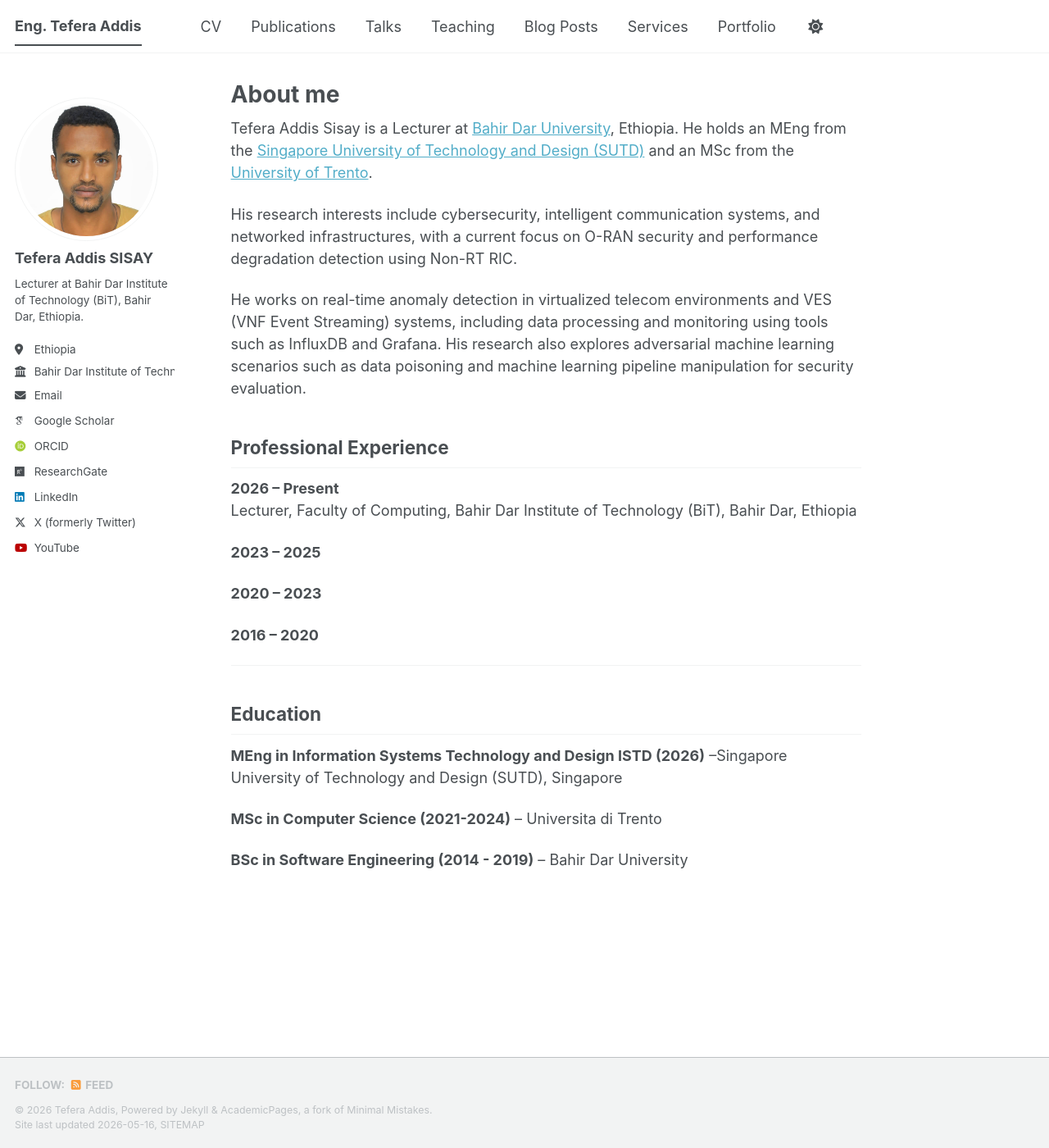
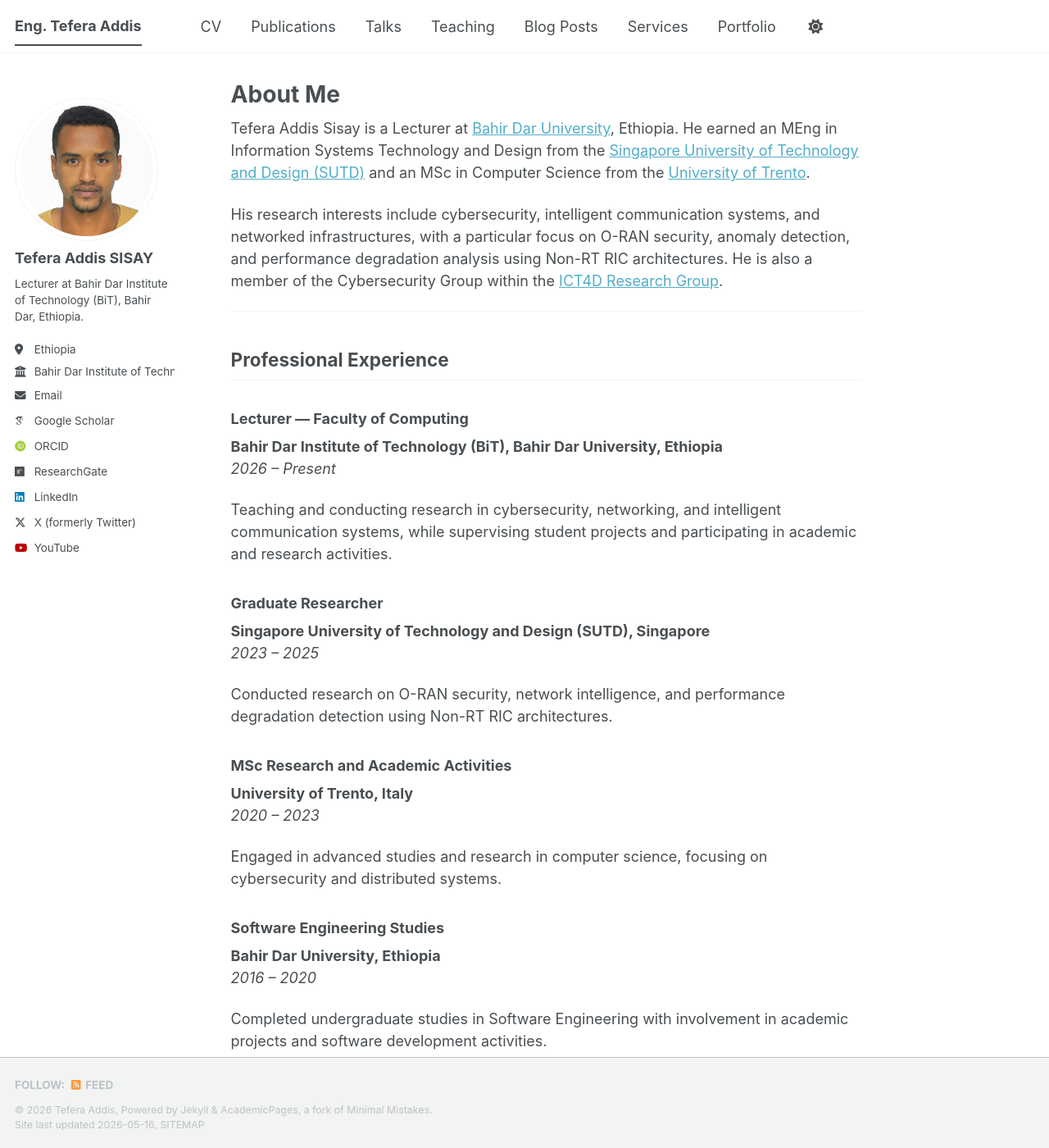
Before and after one commit to tefera-addis-sisay/tefera-addis-sisay.github.io, a Jekyll site: the page built from _pages/about.md, in a window 1280 px wide and 1400 px high. Shown: the whole window at 82% size. Built offline with Jekyll 4.4.1, drawn with Linux system fonts in a browser that asks for light colours; some web fonts are replaced; a script bundle is joined from its source files by our own code; library files that are not in the unit come from our copies; some of the changed text lies outside the part shown.

Commit message:
Revise About Me section with updated information
Updated personal and professional details, including education and research focus.

```diff
--- a/_pages/about.md
+++ b/_pages/about.md
@@ -1,36 +1,56 @@
 ---
 permalink: /
-title: "About me "
+title: "About Me"
 author_profile: true
 redirect_from:
   - /about/
   - /about.html
 ---
-Tefera Addis Sisay is a Lecturer at [Bahir Dar University](https://www.bdu.edu.et), Ethiopia. He holds an MEng from the [Singapore University of Technology and Design (SUTD)](https://www.sutd.edu.sg) and an MSc from the [University of Trento](https://www.unitn.it/en).
 
-His research interests include cybersecurity, intelligent communication systems, and networked infrastructures, with a current focus on O-RAN security and performance degradation detection using Non-RT RIC.
+Tefera Addis Sisay is a Lecturer at [Bahir Dar University](https://www.bdu.edu.et), Ethiopia. He earned an MEng in Information Systems Technology and Design from the [Singapore University of Technology and Design (SUTD)](https://www.sutd.edu.sg) and an MSc in Computer Science from the [University of Trento](https://www.unitn.it/en).
 
-He works on real-time anomaly detection in virtualized telecom environments and VES (VNF Event Streaming) systems, including data processing and monitoring using tools such as InfluxDB and Grafana. His research also explores adversarial machine learning scenarios such as data poisoning and machine learning pipeline manipulation for security evaluation.
+His research interests include cybersecurity, intelligent communication systems, and networked infrastructures, with a particular focus on O-RAN security, anomaly detection, and performance degradation analysis using Non-RT RIC architectures. He is also a member of the Cybersecurity Group within the [ICT4D Research Group](https://ict4d.bdu.edu.et/people/).
 
+---
 
 ## Professional Experience
 
-**2026 – Present**
-Lecturer, Faculty of Computing, Bahir Dar Institute of Technology (BiT), Bahir Dar, Ethiopia
+### Lecturer — Faculty of Computing
+**Bahir Dar Institute of Technology (BiT), Bahir Dar University, Ethiopia**
+*2026 – Present*
 
-**2023 – 2025**
+Teaching and conducting research in cybersecurity, networking, and intelligent communication systems, while supervising student projects and participating in academic and research activities.
 
-**2020 – 2023**
+### Graduate Researcher
+**Singapore University of Technology and Design (SUTD), Singapore**
+*2023 – 2025*
 
-**2016 – 2020**
+Conducted research on O-RAN security, network intelligence, and performance degradation detection using Non-RT RIC architectures.
 
+### MSc Research and Academic Activities
+**University of Trento, Italy**
+*2020 – 2023*
+
+Engaged in advanced studies and research in computer science, focusing on cybersecurity and distributed systems.
+
+### Software Engineering Studies
+**Bahir Dar University, Ethiopia**
+*2016 – 2020*
+
+Completed undergraduate studies in Software Engineering with involvement in academic projects and software development activities.
 
 ---
 
 ## Education
 
-**MEng in Information Systems Technology and Design ISTD (2026)** –Singapore University of Technology and Design (SUTD), Singapore
+### MEng in Information Systems Technology and Design (ISTD)
+**[Singapore University of Technology and Design (SUTD)](https://www.sutd.edu.sg)** — Singapore
+*2026*
 
-**MSc in Computer Science (2021-2024)** – Universita di Trento
+### MSc in Computer Science
+**[University of Trento](https://www.unitn.it/en)** — Italy
+*2021 – 2024*
 
-**BSc in Software Engineering (2014 - 2019)** – Bahir Dar University
+### BSc in Software Engineering
+**[Bahir Dar University](https://www.bdu.edu.et)** — Ethiopia
+*2014 – 2019*
```
